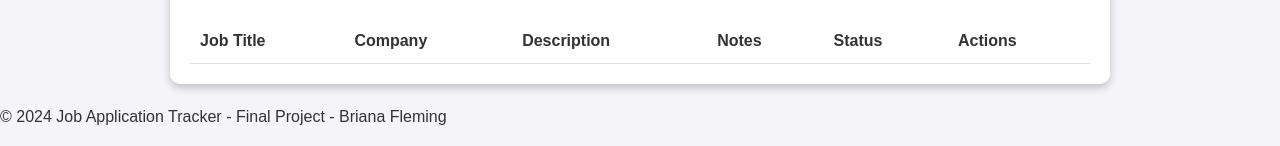
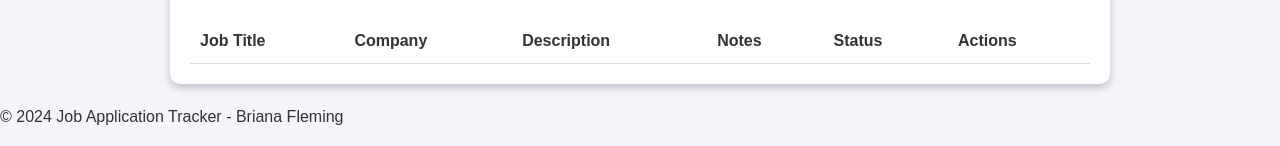
Before and after one commit to fleminba01/fleminba01.github.io, a Python web app: template Final Project/templates/index.html in a window 1280 px wide. Shown: the part 846-992 px from the top of the page. Run offline with Jinja, Linux system fonts and the light colour scheme; the template is opened without the code that fills it, so the values that code supplies are empty.

Commit message:
Update index.html

```diff
--- a/Final Project/templates/index.html
+++ b/Final Project/templates/index.html
@@ -38,7 +38,6 @@
 
                 <button type="submit">Add Application</button>
             </form>
-
         </section>
 
         <section id="applications-list">
@@ -61,9 +60,8 @@
         </section>
     </main>
 
-
     <footer>
-        <p>&copy; 2024 Job Application Tracker - Final Project - Briana Fleming</p>
+        <p>&copy; 2024 Job Application Tracker - Briana Fleming</p>
     </footer>
 </body>
 </html>
```
Lines whose indentation alone changed are shown as unchanged.
